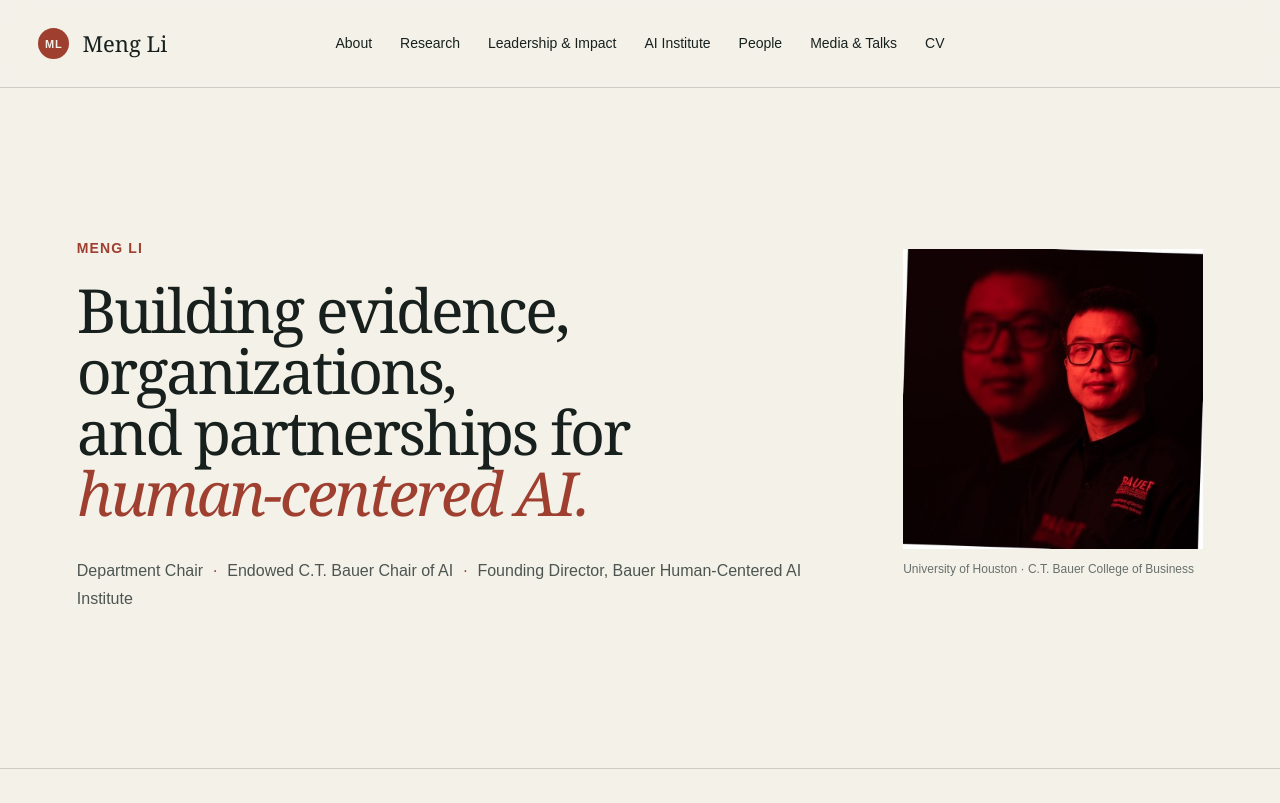
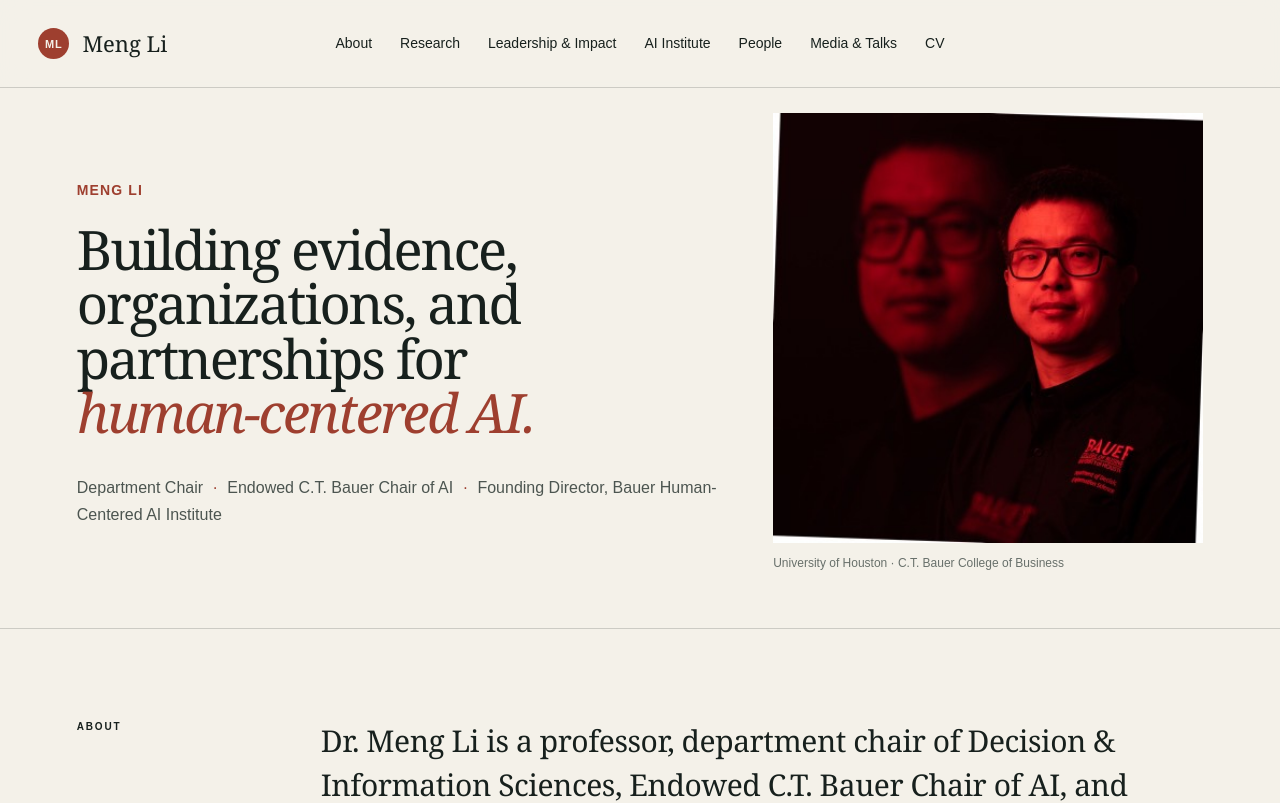
Before and after one commit to xdwong/xdwong.github.io, a Next.js app: page / in a window 1280 px wide. Shown: the top 803 px of the page. Built offline with nearby package versions, Linux system fonts and the light colour scheme.

Commit message:
Correct page spacing and hierarchy

```diff
--- a/app/about/page.tsx
+++ b/app/about/page.tsx
@@ -3,7 +3,7 @@ import { InnerPage } from "../components/InnerPage";
 export default function AboutPage(){return <InnerPage index="01" eyebrow="About" title="About" intro="Biography">
   <div className="profile-layout">
     <div className="profile-narrative">
-      <aside><img src="/meng-color.jpg" alt="Dr. Meng Li"/><p>Meng Li</p><span>University of Houston · C.T. Bauer College of Business</span></aside>
+      <aside><img src="/meng-color.jpg" alt="Dr. Meng Li"/><p>Meng Li</p><span>C.T. Bauer College of Business<br/>University of Houston</span></aside>
       <p>Dr. Meng Li is a professor, department chair of Decision & Information Sciences, Endowed C.T. Bauer Chair of AI, and founding director of the Bauer Human-Centered AI Institute at the C.T. Bauer College of Business, University of Houston.</p>
       <p>He is a scholar of human-centered AI, studying how artificial intelligence reshapes organizational decision-making, healthcare delivery, and operational systems. Through research, education, and institution building, he develops evidence-based approaches for integrating AI into human work.</p>
       <p>His research has appeared in <em>Management Science</em>, <em>Manufacturing & Service Operations Management</em>, <em>Operations Research</em>, <em>Production and Operations Management</em>, <em>Journal of Operations Management</em>, <em>Strategic Management Journal</em>, and <em>Nature Sustainability</em>.</p>
--- a/app/cv/page.tsx
+++ b/app/cv/page.tsx
@@ -7,7 +7,7 @@ const overview = [
   ["Research",["Human-Centered AI and AI & Work","AI in Healthcare","AI-Enabled Operations and Platforms"]],
 ];
 
-export default function CvPage(){return <InnerPage index="07" eyebrow="Academic Record" title="Academic Record" intro="Professional overview">
-  <div className="cv-intro"><p>Academic appointments, scholarship, editorial leadership, teaching, and mentorship.</p><div><a href="/research">Publications →</a><a href="https://scholar.google.com/citations?hl=en&user=2RJSbyMAAAAJ" target="_blank" rel="noreferrer">Google Scholar ↗</a></div></div>
+export default function CvPage(){return <InnerPage index="07" eyebrow="Curriculum Vitae" title="Curriculum Vitae" intro="Professional overview">
+  <div className="cv-intro"><div><a href="/research">Publications →</a><a href="https://scholar.google.com/citations?hl=en&user=2RJSbyMAAAAJ" target="_blank" rel="noreferrer">Google Scholar ↗</a></div></div>
   <div className="cv-groups">{overview.map(([title,items])=><section key={title as string}><h2>{title}</h2><ul>{(items as string[]).map(item=><li key={item}>{item}</li>)}</ul></section>)}</div>
 </InnerPage>}
--- a/app/globals.css
+++ b/app/globals.css
@@ -106,3 +106,14 @@ footer{background:#111916;color:#f4f1e9;padding:100px 6vw 35px;display:grid;grid
 .institute-lead h2{font-size:clamp(36px,3.8vw,58px);letter-spacing:-.035em;white-space:nowrap;margin-top:-4px}
 @media(max-width:850px){.profile-narrative aside{float:none;width:auto;max-width:280px;margin:0 0 32px}.institute-lead h2{white-space:normal}}
 @media(max-width:560px){.leader-copy h1{font-size:40px}.leadership-intro p{font-size:29px}}
+
+/* Layout corrections following editorial review */
+.leader-hero{min-height:540px;padding:30px 6vw 36px;grid-template-columns:minmax(0,1fr) minmax(360px,430px);gap:3.5vw}
+.leader-copy h1{max-width:none;font-size:clamp(54px,4.25vw,68px)}
+.topic-filters button{font-size:14px;font-weight:600}
+.leadership-intro{max-width:1550px}
+.leadership-intro p{font-size:clamp(34px,3vw,48px);line-height:1.28}
+.cv-intro{justify-content:flex-end;padding-bottom:32px}
+@media(max-width:1180px){.leader-hero{grid-template-columns:minmax(0,1fr) minmax(320px,390px);gap:3vw}.leader-copy h1{font-size:clamp(48px,5vw,58px)}}
+@media(max-width:850px){.leader-hero{grid-template-columns:1fr;min-height:auto;padding-block:44px}.leader-copy h1{font-size:clamp(44px,9vw,58px)}.leadership-intro{max-width:none}}
+@media(max-width:560px){.leader-copy h1{font-size:38px}.leadership-intro p{font-size:29px}.cv-intro{justify-content:flex-start}}
--- a/app/page.tsx
+++ b/app/page.tsx
@@ -25,7 +25,7 @@ export default function Home() {
     <section className="leader-hero">
       <div className="leader-copy">
         <p className="leader-name">Meng Li</p>
-        <h1>Building evidence, organizations,<br/>and partnerships for<br/><em>human-centered AI.</em></h1>
+        <h1>Building evidence,<br/>organizations, and partnerships for<br/><em>human-centered AI.</em></h1>
         <p className="leader-roles">Department Chair <span>·</span> Endowed C.T. Bauer Chair of AI <span>·</span> Founding Director, Bauer Human-Centered AI Institute</p>
       </div>
       <figure className="leader-portrait"><img src="/meng-color.jpg" alt="Dr. Meng Li"/><figcaption>University of Houston · C.T. Bauer College of Business</figcaption></figure>
--- a/app/research/page.tsx
+++ b/app/research/page.tsx
@@ -3,7 +3,6 @@ import { PublicationExplorer } from "./PublicationExplorer";
 
 export default function ResearchPage() {
   return <InnerPage index="02" eyebrow="Research" title="Research" intro="Publications">
-    <div className="research-narrative"><p>Human-Centered AI / AI & Work</p><p>AI in Healthcare</p><p>AI & Operations / Platforms</p></div>
     <PublicationExplorer />
   </InnerPage>;
 }
```
